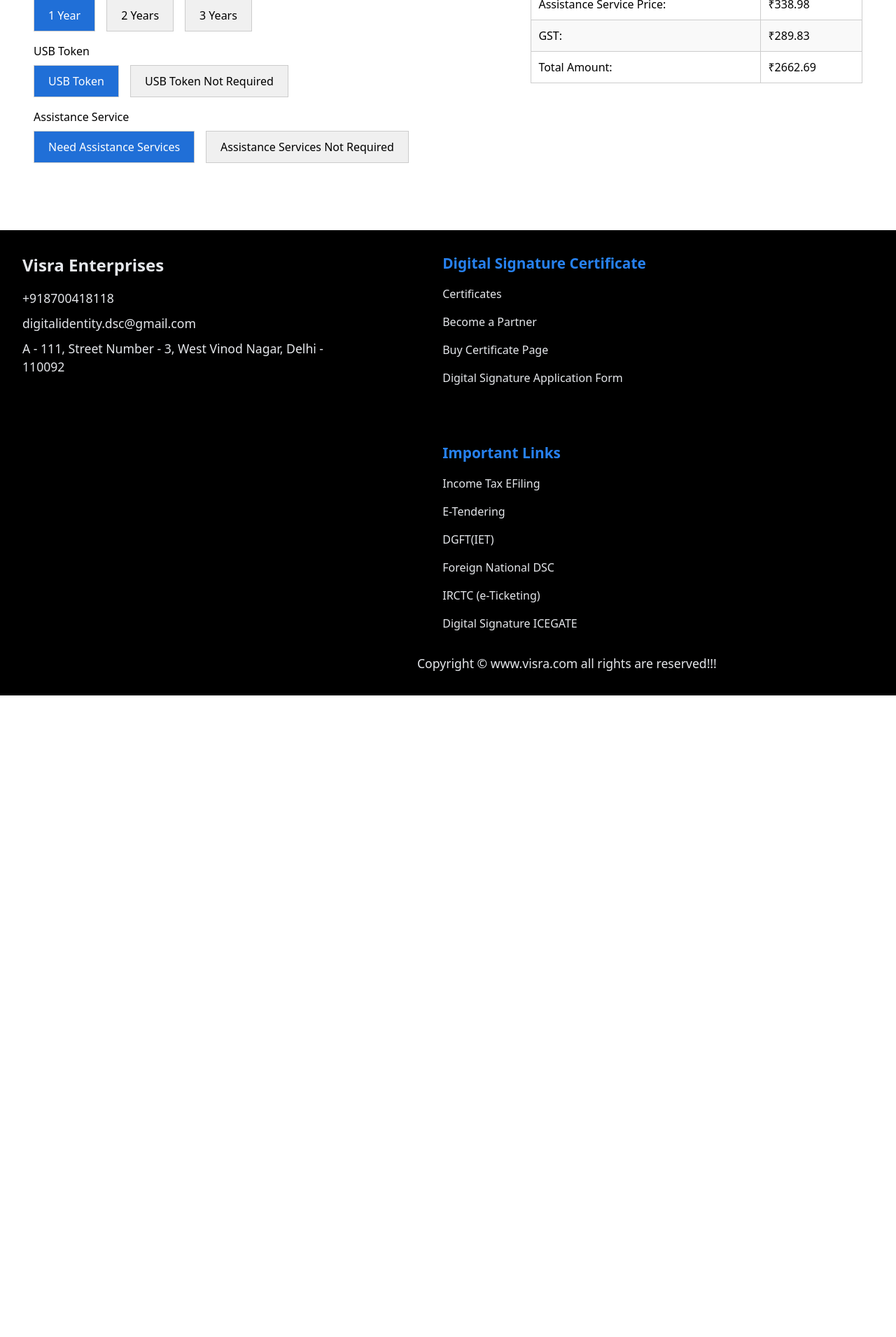
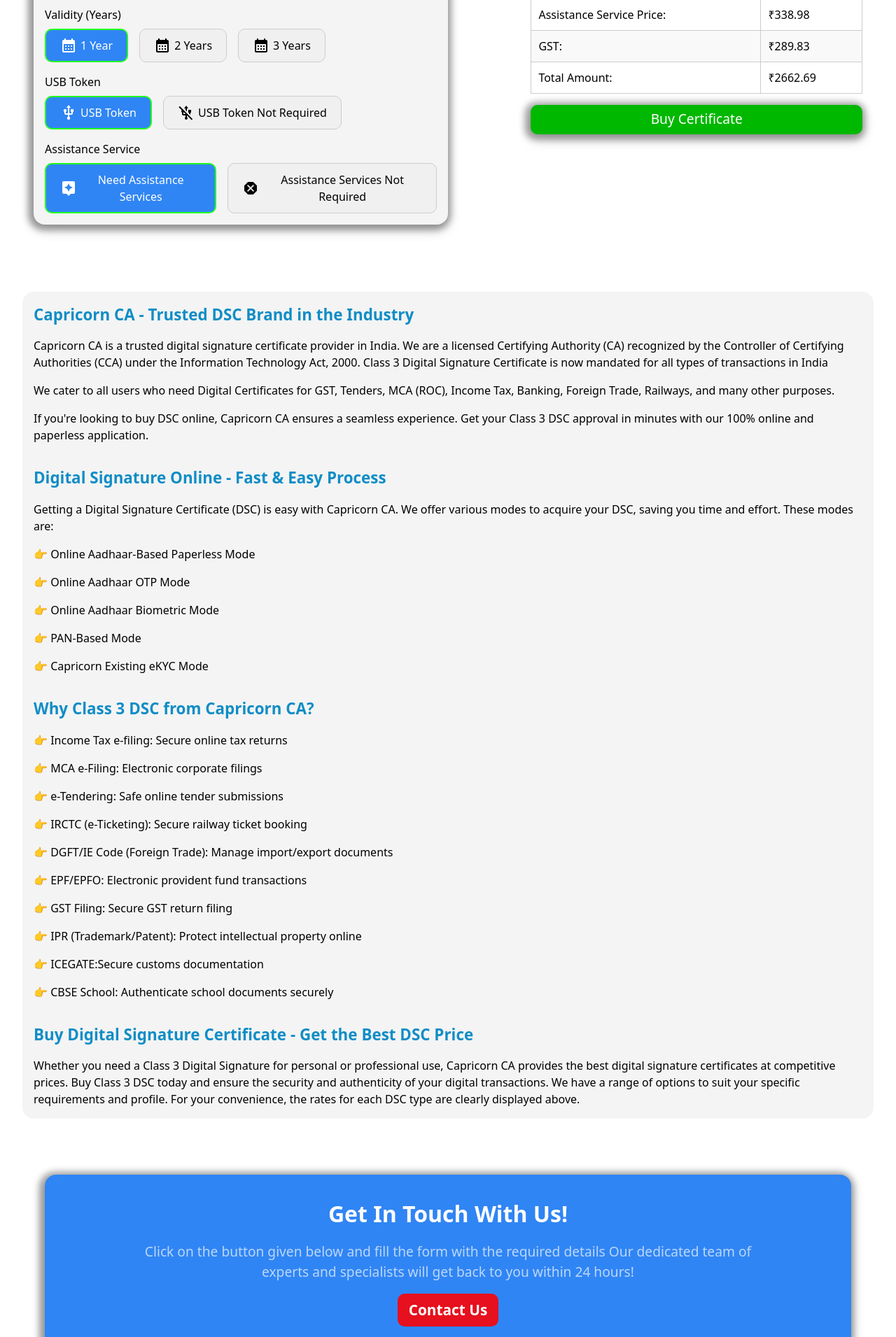
Before and after one commit to Arpit10110/Visra, a Next.js app: page /buycertificate in a window 1280 px wide. Shown: the part 600-2511 px from the top of the page at 70% size. Before the commit the page ends 1594 px from the top, so only its background shows below. Built offline with nearby package versions, Linux system fonts and the light colour scheme.

Commit message:
styling added to buy certidicate page

```diff
--- a/src/Style/Buycertificate.css
+++ b/src/Style/Buycertificate.css
@@ -11,6 +11,10 @@
   flex-direction: column;
   align-items: baseline;
   gap: 1rem;
+  padding: 1rem;
+  box-shadow: -2px 2px 10px 6px rgb(0 0 0 / 34%), 0 6px 20px 0 rgba(0, 0, 0, 0.19);
+  border-radius: 1rem;
+  background-color: #80808017;
 }
 .section {
   display: flex;
@@ -26,20 +30,32 @@
   border: 1px solid #ccc;
   padding: 10px 20px;
   cursor: pointer;
+  display: flex;
   transition: background-color 0.3s ease;
+  align-items: center;
+  justify-content: center;
+  gap: 5px;
+  border-radius: 10px;
 }
 
 .section button.active {
-  background-color: #206fd7;
+  background-color: #3085f4;
   color: white;
+  border: 2px solid #21ff21;
 }
 
 .section button:hover {
   background-color: #ddd;
+  scale: 1.02;
+  color: black;
+  transition: all;
 }
 
 .summary {
   width: 40%;
+  display: flex;
+  flex-direction: column;
+  gap: 1rem;
 }
 
 .summary h3 {
@@ -68,3 +84,73 @@
 table tr:nth-child(even) {
   background-color: #f9f9f9;
 }
+.summary a{
+  width: 100%;
+  text-align: center;
+  padding: 0.4rem;
+  box-shadow: -2px 2px 10px 6px rgb(0 0 0 / 33%), 0 6px 20px 0 rgba(0, 0, 0, 0.19);
+  font-size: 1.2rem;
+  color: white;
+  border-radius: 10px;
+  background-color: #01b801;
+  border: none;
+}
+
+.buy-certicate-cont {
+  display: flex;
+  flex-direction: column;
+  gap: 2rem;
+  width: 95%;
+  background-color: #80808017;
+  margin: auto;
+  border-radius: 1rem;
+  padding: 1rem;
+  margin-bottom: 5rem;
+}
+
+.buy-certi-divs{
+  display: flex;
+  flex-direction: column;
+  width: 100%;
+  gap: 1rem;
+}
+.buy-certi-divs h1{
+  color:  #108DC6;
+  font-size: 1.4rem;
+  font-weight: bold;
+}
+
+.buy-certicate-contactBox{
+  width: 90%;
+  padding: 2rem;
+  margin: auto;
+  display: flex;
+  flex-direction: column;
+  gap: 1rem;
+  justify-content: center;
+  align-items: center;
+  background-color: #3085f4;
+  color: white;
+  border-radius: 1rem;
+  margin-bottom: 5rem;
+  box-shadow: -2px 2px 10px 6px rgb(0 0 0 / 34%), 0 6px 20px 0 rgba(0, 0, 0, 0.19);
+}
+.buy-certicate-contactBox h1{
+  font-weight: bold;
+  font-size: 2rem;
+}
+.buy-certicate-contactBox a {
+  padding: 0.5rem 1rem 0.5rem 1rem;
+  border: none;
+  border-radius: 10px;
+  color: white;
+  font-size: 1.3rem;
+  font-weight: bold;
+  background-color: #ff0000e0;
+}
+.buy-certicate-contactBox p {
+  font-size: 1.2rem;
+  text-align: center;
+  color: #ffffffab;
+  width: 80%;
+}
--- a/src/app/buycertificate/page.js
+++ b/src/app/buycertificate/page.js
@@ -5,6 +5,19 @@
 import { useState } from 'react';
 import buyCertiBanner from "@/assets/buyCertiBanner.png"
 import Image from 'next/image';
+import Link from 'next/link';
+//icons
+import GroupIcon from '@mui/icons-material/Group';
+import PublicIcon from '@mui/icons-material/Public';
+import AccountBalanceIcon from '@mui/icons-material/AccountBalance';
+import BalanceIcon from '@mui/icons-material/Balance';
+import ReceiptLongIcon from '@mui/icons-material/ReceiptLong';
+import LockPersonIcon from '@mui/icons-material/LockPerson';
+import CalendarMonthIcon from '@mui/icons-material/CalendarMonth';
+import UsbIcon from '@mui/icons-material/Usb';
+import UsbOffIcon from '@mui/icons-material/UsbOff';
+import AssistantIcon from '@mui/icons-material/Assistant';
+import DangerousIcon from '@mui/icons-material/Dangerous';
 const page = () => {
   const [profile, setProfile] = useState('Individual');
   const [classify, setClassify] = useState('Sign');
@@ -67,18 +80,18 @@
         <h3>Profile</h3>
         <div className="sector-btn-div">
 
-          <button onClick={() => setProfile('Individual')} className={profile === 'Individual' ? 'active' : ''}>Individual</button>
-          <button onClick={() => setProfile('Organization')} className={profile === 'Organization' ? 'active' : ''}>Organization</button>
-          <button onClick={() =>{ setClassify("Sign & Encryprion"); setProfile('IET')} } className={profile === 'IET' ? 'active' : ''}>IET (DGFT)</button>
-          <button onClick={() => setProfile('Government')} className={profile === 'Government' ? 'active' : ''}>Government</button>
+          <button onClick={() => setProfile('Individual')} className={profile === 'Individual' ? 'active' : ''}><GroupIcon/>Individual</button>
+          <button onClick={() => setProfile('Organization')} className={profile === 'Organization' ? 'active' : ''}><BalanceIcon/>Organization</button>
+          <button onClick={() =>{ setClassify("Sign & Encryprion"); setProfile('IET')} } className={profile === 'IET' ? 'active' : ''}><PublicIcon/>IET (DGFT)</button>
+          <button onClick={() => setProfile('Government')} className={profile === 'Government' ? 'active' : ''}><AccountBalanceIcon/>Government</button>
         </div>
         </div>
         {/* Classify */}
         <div className="section">
           <h3>Classify</h3>
           <div className="sector-btn-div">
-          <button onClick={() => profile !== 'IET' && setClassify('Sign')} className={classify === 'Sign' && profile !== 'IET' ? 'active' : ''} disabled={profile === 'IET'}>Sign</button>
-          <button onClick={() => setClassify('Sign & Encryprion')} className={classify === 'Sign & Encryprion' ? 'active' : ''}>Sign & Encrypt</button>
+          <button onClick={() => profile !== 'IET' && setClassify('Sign')} className={classify === 'Sign' && profile !== 'IET' ? 'active' : ''} disabled={profile === 'IET'}><ReceiptLongIcon/>Sign</button>
+          <button onClick={() => setClassify('Sign & Encryprion')} className={classify === 'Sign & Encryprion' ? 'active' : ''}><LockPersonIcon/>Sign & Encrypt</button>
           </div>
         </div>
         {/* Year Selection */}
@@ -87,7 +100,7 @@
           <div className="sector-btn-div">
             {[1, 2, 3].map(year => (
               <button key={year} onClick={() => setYears(year)} className={years === year ? 'active' : ''}>
-                {year} Year{year > 1 ? 's' : ''}
+               <CalendarMonthIcon/> {year} Year{year > 1 ? 's' : ''}
               </button>
             ))}
           </div>
@@ -96,16 +109,16 @@
         <div className="section">
           <h3>USB Token</h3>
           <div className="sector-btn-div">
-          <button onClick={() => setToken(true)} className={token ? 'active' : ''}>USB Token</button>
-          <button onClick={() => setToken(false)} className={!token ? 'active' : ''}>USB Token Not Required</button>
+          <button onClick={() => setToken(true)} className={token ? 'active' : ''}><UsbIcon/>USB Token</button>
+          <button onClick={() => setToken(false)} className={!token ? 'active' : ''}><UsbOffIcon/>USB Token Not Required</button>
           </div>
         </div>
         {/* Assistance Service Selection */}
         <div className="section">
           <h3>Assistance Service</h3>
           <div className="sector-btn-div">
-          <button onClick={() => setAssistance(true)} className={assistance ? 'active' : ''}>Need Assistance Services</button>
-          <button onClick={() => setAssistance(false)} className={!assistance ? 'active' : ''}>Assistance Services Not Required</button>
+          <button title="Our service includes assistance from processing to downloading your DSC. If you encounter any issues during the validity period while using your DSC, our team will support you. Additionally, you are entitled to a one-time DSC redownload facility in case it gets lost or deleted." onClick={() => setAssistance(true)} className={assistance ? 'active' : ''}><AssistantIcon/>Need Assistance Services</button>
+          <button onClick={() => setAssistance(false)} className={!assistance ? 'active' : ''}><DangerousIcon/>Assistance Services Not Required</button>
           </div>
         </div>
       </div>
@@ -147,7 +160,47 @@
           ) : (
             <p>No matching records found. Please adjust your selections.</p>
           )}
+          <Link href="/buynow" >Buy Certificate</Link>
         </div>
+      </div>
+      <div className="buy-certicate-cont">
+        <div className="buy-certi-divs">
+          <h1>Capricorn CA - Trusted DSC Brand in the Industry</h1>
+          <h3>Capricorn CA is a trusted digital signature certificate provider in India. We are a licensed Certifying Authority (CA) recognized by the Controller of Certifying Authorities (CCA) under the Information Technology Act, 2000. Class 3 Digital Signature Certificate is now mandated for all types of transactions in India</h3>
+          <h3>We cater to all users who need Digital Certificates for GST, Tenders, MCA (ROC), Income Tax, Banking, Foreign Trade, Railways, and many other purposes.</h3>
+          <h3>If you're looking to buy DSC online, Capricorn CA ensures a seamless experience. Get your Class 3 DSC approval in minutes with our 100% online and paperless application.</h3>
+        </div>
+        <div className="buy-certi-divs">
+          <h1>Digital Signature Online - Fast & Easy Process</h1>
+          <h3>Getting a Digital Signature Certificate (DSC) is easy with Capricorn CA. We offer various modes to acquire your DSC, saving you time and effort. These modes are:</h3>
+           <h5>👉 Online Aadhaar-Based Paperless Mode</h5>
+           <h5>👉 Online Aadhaar OTP Mode</h5>
+           <h5>👉 Online Aadhaar Biometric Mode</h5>
+           <h5>👉 PAN-Based Mode</h5>
+           <h5>👉 Capricorn Existing eKYC Mode</h5>
+        </div>
+        <div className="buy-certi-divs">
+          <h1>Why Class 3 DSC from Capricorn CA?</h1>
+           <h5>👉 Income Tax e-filing: Secure online tax returns</h5>
+           <h5>👉 MCA e-Filing: Electronic corporate filings</h5>
+           <h5>👉 e-Tendering: Safe online tender submissions</h5>
+           <h5>👉 IRCTC (e-Ticketing): Secure railway ticket booking</h5>
+           <h5>👉 DGFT/IE Code (Foreign Trade): Manage import/export documents</h5>
+           <h5>👉 EPF/EPFO: Electronic provident fund transactions</h5>
+           <h5>👉 GST Filing: Secure GST return filing</h5>
+           <h5>👉 IPR (Trademark/Patent): Protect intellectual property online</h5>
+           <h5>👉 ICEGATE:Secure customs documentation</h5>
+           <h5>👉 CBSE School: Authenticate school documents securely</h5>
+        </div>
+        <div className="buy-certi-divs">
+          <h1>Buy Digital Signature Certificate - Get the Best DSC Price</h1>
+           <h3>Whether you need a Class 3 Digital Signature for personal or professional use, Capricorn CA provides the best digital signature certificates at competitive prices. Buy Class 3 DSC today and ensure the security and authenticity of your digital transactions. We have a range of options to suit your specific requirements and profile. For your convenience, the rates for each DSC type are clearly displayed above.</h3>
+        </div>
+      </div>
+      <div className="buy-certicate-contactBox">
+        <h1>Get In Touch With Us!</h1>
+        <p>Click on the button given below and fill the form with the required details Our dedicated team of experts and specialists will get back to you within 24 hours! </p>
+         <Link href="/contact" >Contact Us</Link>
       </div>
       <Footer/>
     </>
```
